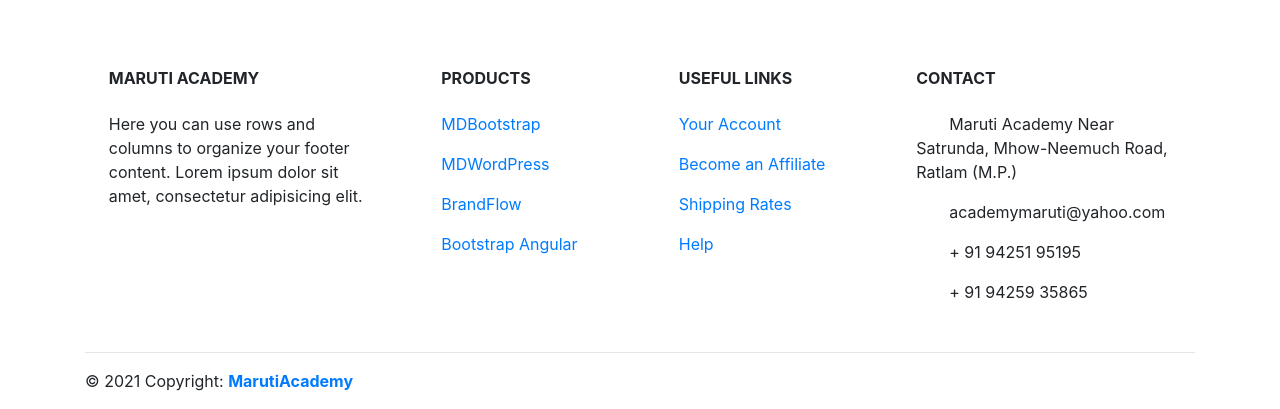
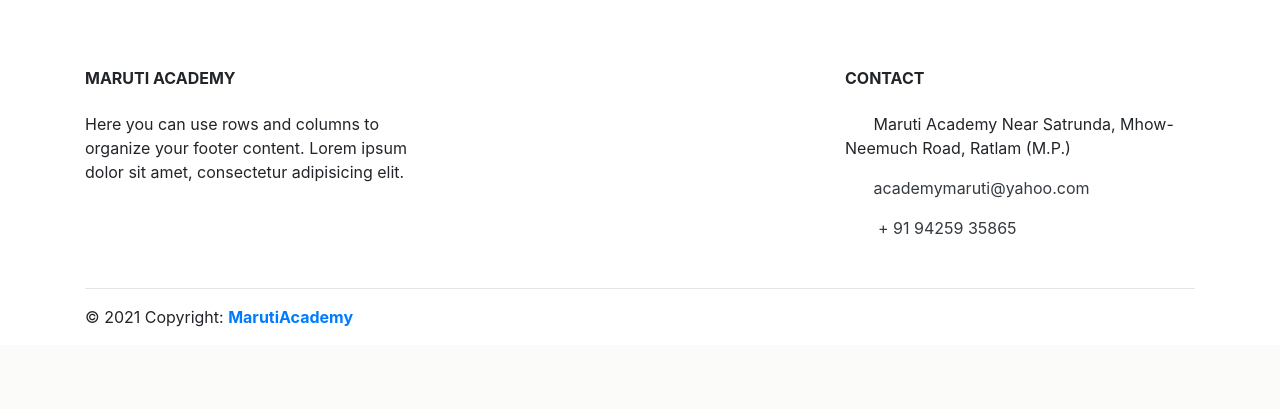
Before and after one commit to surya-pratap-2181/school, a Django app: page /contact/ in a window 1280 px wide. Shown: the part 491-900 px from the top of the page. After the commit the page ends 818 px from the top, so only its background shows below. Run offline with Django 3.2, Linux system fonts and the light colour scheme; some libraries are stand-ins or nearby versions; some web fonts are replaced.

Commit message:
add footer

```diff
--- a/home/templates/home/contact.html
+++ b/home/templates/home/contact.html
@@ -8,13 +8,13 @@ Principal Message
         <div class="col-md-6 text-center">
             <iframe
                 src="https://www.google.com/maps/embed?pb=!1m14!1m8!1m3!1d14674.426841524502!2d75.1926623!3d23.1480466!3m2!1i1024!2i768!4f13.1!3m3!1m2!1s0x0%3A0xa5291aaac9ba402d!2sShri%20Maruti%20Academy%2C%20Satrunda!5e0!3m2!1sen!2sin!4v1628091285803!5m2!1sen!2sin"
-                width="340px" height="350px" style="border:0;" allowfullscreen="" loading="lazy"></iframe>
+                width="450px" height="350px" style="border:0;" allowfullscreen="" loading="lazy"></iframe>
         </div>
         <div class="col-md-6">
             <p>
                 Maruti Academy
                 Near Satrunda, Mhow-Neemuch Road,
-                Ratlam (M.P.)
+                Ratlam (M.P.)</p>
 
             <p> Contact Numbers
                 Mobile No.- 94251 95195 | 94259 35865</p>
--- a/home/templates/home/footer.html
+++ b/home/templates/home/footer.html
@@ -8,7 +8,7 @@
     <div class="row text-center text-md-left mt-3 pb-3">
 
       <!-- Grid column -->
-      <div class="col-md-3 col-lg-3 col-xl-3 mx-auto mt-3">
+      <div class="col-md-4 mt-3">
         <h6 class="text-uppercase mb-4 font-weight-bold">Maruti Academy</h6>
         <p>Here you can use rows and columns to organize your footer content. Lorem ipsum dolor sit amet,
           consectetur
@@ -19,56 +19,23 @@
       <hr class="w-100 clearfix d-md-none">
 
       <!-- Grid column -->
-      <div class="col-md-2 col-lg-2 col-xl-2 mx-auto mt-3">
-        <h6 class="text-uppercase mb-4 font-weight-bold">Products</h6>
-        <p>
-          <a href="#!">MDBootstrap</a>
-        </p>
-        <p>
-          <a href="#!">MDWordPress</a>
-        </p>
-        <p>
-          <a href="#!">BrandFlow</a>
-        </p>
-        <p>
-          <a href="#!">Bootstrap Angular</a>
-        </p>
-      </div>
-      <!-- Grid column -->
-
       <hr class="w-100 clearfix d-md-none">
 
       <!-- Grid column -->
-      <div class="col-md-3 col-lg-2 col-xl-2 mx-auto mt-3">
-        <h6 class="text-uppercase mb-4 font-weight-bold">Useful links</h6>
+      <div class="col-md-4 mt-3 offset-md-4">
+        <h6 class="text-uppercase mb-4 font-weight-bold">Contact</h6>
         <p>
-          <a href="#!">Your Account</a>
+          <i class="fas fa-home mr-3"></i>Maruti Academy Near Satrunda, Mhow-Neemuch Road, Ratlam (M.P.)
+
         </p>
         <p>
-          <a href="#!">Become an Affiliate</a>
+          <i class="fas fa-envelope mr-3"></i><a class="text-dark"
+            href="mailto: academymaruti@yahoo.com">academymaruti@yahoo.com</a>
         </p>
+
         <p>
-          <a href="#!">Shipping Rates</a>
+          <i class="fas fa-phone mr-3"></i> <a class='text-dark' href="tel:+919425935865">+ 91 94259 35865 </a>
         </p>
-        <p>
-          <a href="#!">Help</a>
-        </p>
-      </div>
-
-      <!-- Grid column -->
-      <hr class="w-100 clearfix d-md-none">
-
-      <!-- Grid column -->
-      <div class="col-md-4 col-lg-3 col-xl-3 mx-auto mt-3">
-        <h6 class="text-uppercase mb-4 font-weight-bold">Contact</h6>
-        <p>
-          <i class="fas fa-home mr-3"></i> Maruti Academy Near Satrunda, Mhow-Neemuch Road, Ratlam (M.P.)</p>
-        <p>
-          <i class="fas fa-envelope mr-3"></i> academymaruti@yahoo.com</p>
-        <p>
-          <i class="fas fa-phone mr-3"></i> + 91 94251 95195</p>
-        <p>
-          <i class="fas fa-print mr-3"></i> + 91 94259 35865</p>
       </div>
       <!-- Grid column -->
 
```
